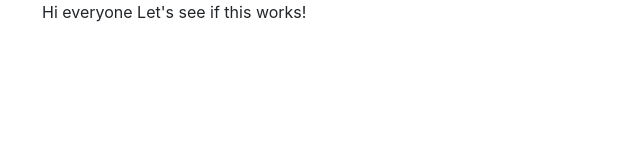
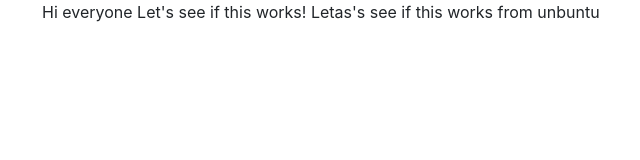
Before and after one commit to bedtrio/Website, a plain HTML site: page index.html in a window 1280 px wide. Shown: the whole page, without its empty margins (28-668 px from the left). Drawn offline with nearby package versions, Linux system fonts and the light colour scheme.

Commit message:
Test if works from unbuntu

```diff
--- a/index.html
+++ b/index.html
@@ -10,7 +10,7 @@
   <body>
       <div class="container">
         <div class="row">
-            <p>      Hi everyone Let's see if this works!</p>
+            <p>      Hi everyone Let's see if this works! Letas's see if this works from unbuntu</p>
         </div>
       </div>
 
```
